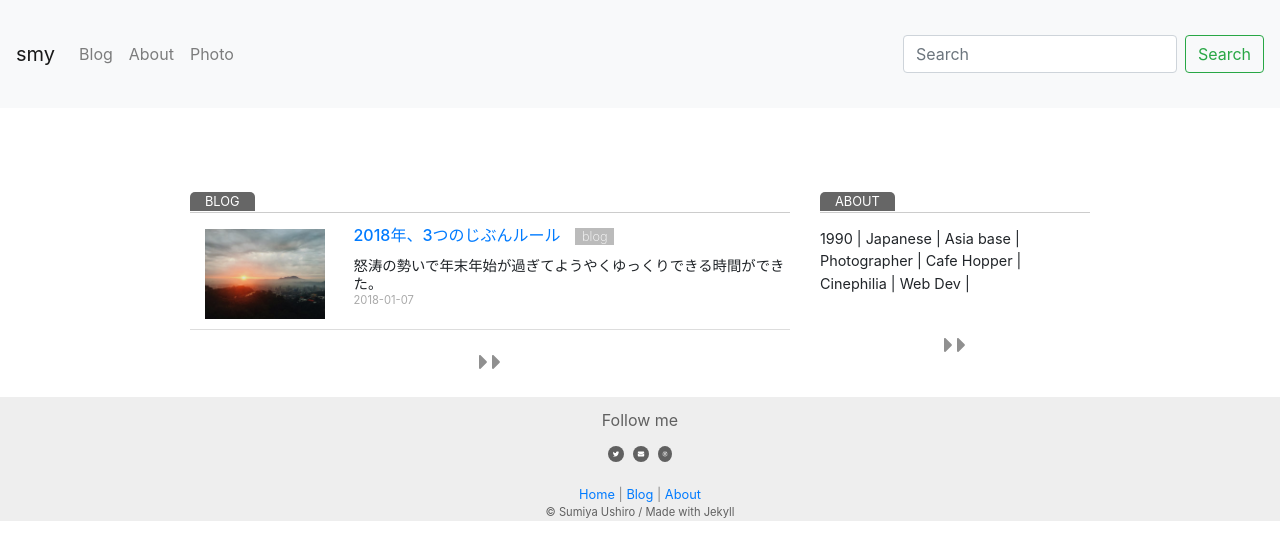
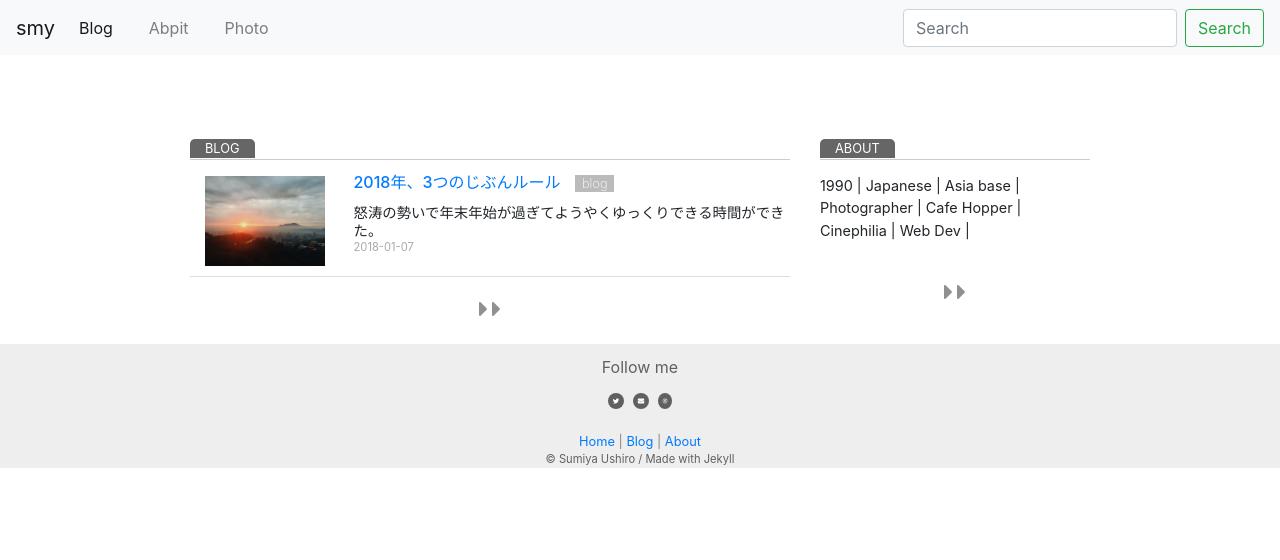
Before and after one commit to sumi0820/smy-jp-v1, a Jekyll site: the page built from index.md, in a window 1280 px wide. Shown: the top 560 px of the page. Built offline with Jekyll 4.4.1, drawn with Linux system fonts in a browser that asks for light colours; nearby versions of some CDN libraries.

Commit message:
initial commit

```diff
--- a/_includes/top-nav.html
+++ b/_includes/top-nav.html
@@ -7,15 +7,20 @@
       <span class="navbar-toggler-icon"></span>
     </button>
 
-      <div class="collapse navbar-collapse" id="navbarNavAltMarkup">
-        <div class="navbar-nav">
+      <div class="collapse navbar-collapse" id="navbarNavDropdown">
+        <ul class="navbar-nav">
+          <li class="nav-item active">
+            <a class="nav-link" href="{{ site.url }}/blog/">Blog</a>
+          </li>
+          <li class="nav-item">
+            <a class="nav-link" href="{{ site.url }}/about/">Abpit</a>
+          </li>
+          <li class="nav-item">
+            <a class="nav-link" href="{{ site.url }}/photo/">Photo</a>
+          </li>
           <!-- <a class="nav-item nav-link active" href="{{ site.url }}/blog/">Blog <span class="sr-only">(current)</span></a> -->
-          <a class="nav-item nav-link" href="{{ site.url }}/blog/">Blog </a>
-          <a class="nav-item nav-link" href="{{ site.url }}/about/">About</a>
-          <a class="nav-item nav-link" href="{{ site.url }}/photo/">Photo</a>
           <!-- <a class="nav-item nav-link" href="#">Pricing</a>
           <a class="nav-item nav-link disabled" href="#" tabindex="-1" aria-disabled="true">Disabled</a> -->
-        </div>
       </div>
 
 <!--      <div class="nav-right">
@@ -24,13 +29,6 @@
         <a href="https://www.instagram.com/sumi0820" target="_blank">
           <i class="fab fa-instagram circle-tw"></i></a>
       </div> -->
-      <li class="nav-item dropdown">
-        <div class="dropdown-menu" aria-labelledby="navbarDropdownMenuLink">
-          <a class="dropdown-item" href="{{ site.url }}/blog/">Blog</a>
-          <a class="dropdown-item" href="{{ site.url }}/about/">About</a>
-          <a class="dropdown-item" href="#">Photo</a>
-        </div>
-    </li>
 
     <form class="form-inline">
       <input class="form-control mr-sm-2" type="search" placeholder="Search" aria-label="Search">
--- a/_sass/_layout-base.scss
+++ b/_sass/_layout-base.scss
@@ -29,10 +29,10 @@ body {
 }
 
 nav {
-  height: 108px;
+  height: 55px;
   //border-bottom: 2px solid #E0E0E0;
-  background-color: white;
-  padding-top: 10px;
+  //background-color: white;
+  //padding-top: 10px;
 //position: fixed;
   top:0;
   width: 100%;
```
